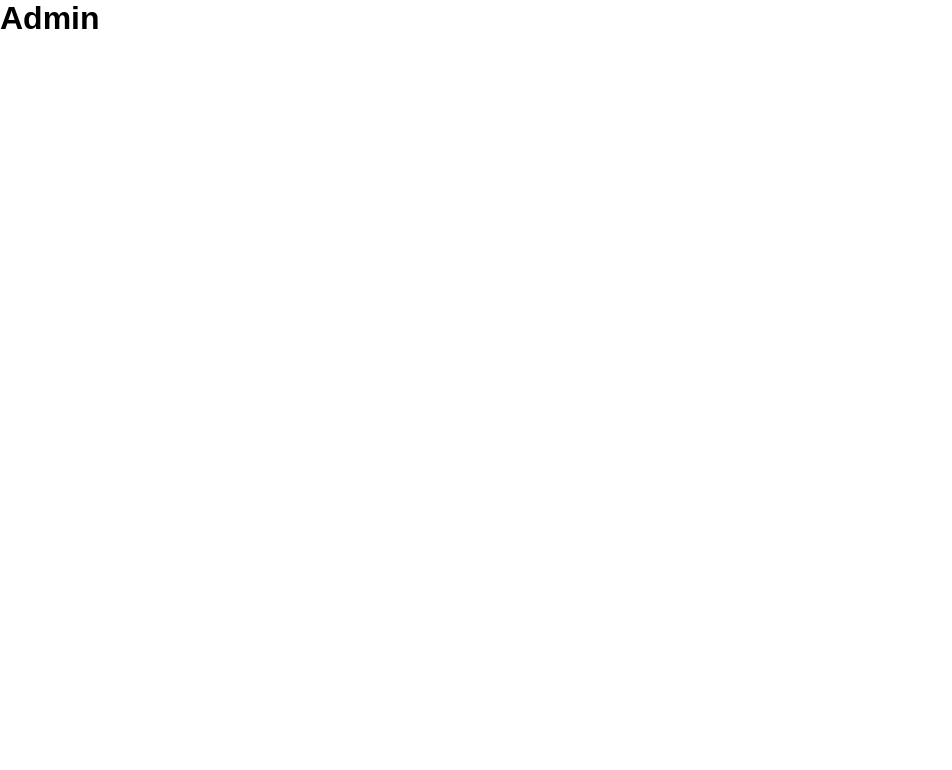
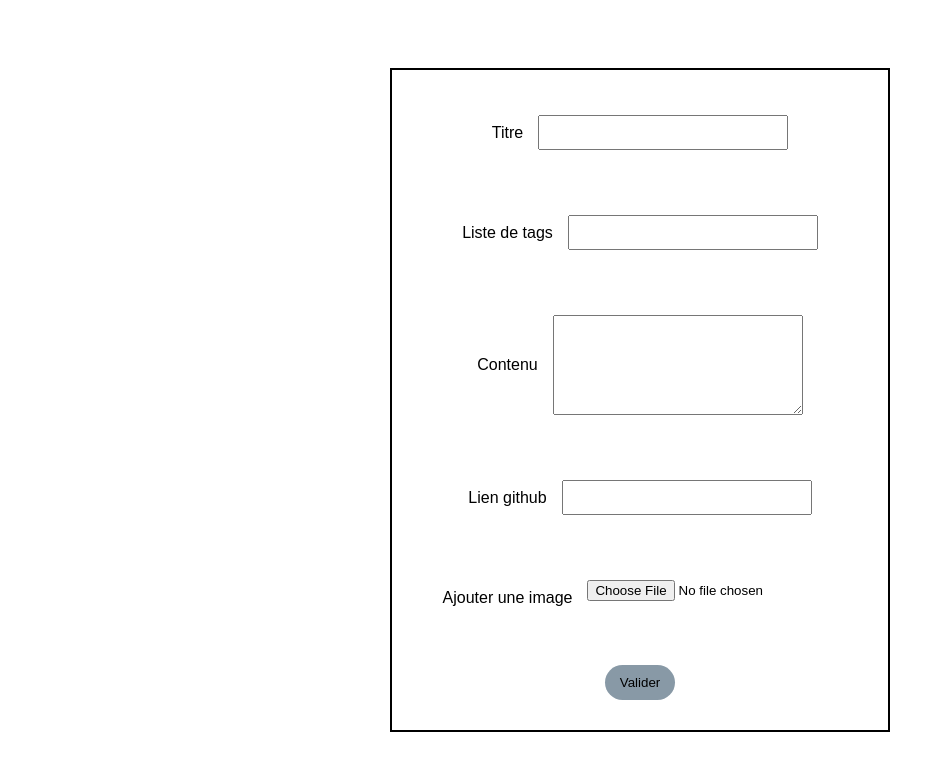
Before and after one commit to AvirKarakitsos/OC_project8_portfolio_frontend, a React (Create React App) app: page /admin in a window 1280 px wide. Shown: the top 770 px of the page, without its empty margins (0-952 px from the left). Built offline with nearby package versions, Linux system fonts and the light colour scheme.

Commit message:
feat: post project

```diff
--- a/src/index.css
+++ b/src/index.css
@@ -108,9 +108,14 @@ img {
 }
 
 .input-style {
-    height: 35px;
     width: 250px;
     margin: 15px 0;
+}
+.input-size {
+    height: 35px;
+}
+.area-size {
+    height: 100px;
 }
 
 /*Colors*/
--- a/src/pages/Admin.js
+++ b/src/pages/Admin.js
@@ -1,7 +1,102 @@
+import { useState } from "react";
 
 function Admin() {
+    const [title, setTitle] = useState('')
+    const [tags, setTags] = useState('')
+    const [content, setContent] = useState('')
+    const [link, setLink] = useState('')
+    const [image, setImage] = useState(null)
+
+    const handleAddProject = function(e) {
+        e.preventDefault()
+        const newProject = {
+            title: title,
+            tags: tags,
+            content: image,
+            link: link
+        }
+        if(!image) console.log("Ajouter une image")
+        else {
+            let formData = new FormData()
+
+            formData.append("project",newProject)
+            formData.append("image",image)
+
+            fetch(`http://localhost:4000/api/projects`,
+                {
+                    method: "POST",
+                    headers: {"Authorization": `Bearer ${localStorage.getItem("token")}`},
+                    body: formData
+                })
+        }
+    }
+
     return (
-       <h1>Admin</h1>
+        <div className="container-100 flex justify-center align-center">
+            <form onSubmit={handleAddProject} className="form-container flex justify-center align-center border-black">
+                <label className="flex align-center column-gap-15" htmlFor={title}>
+                    Titre
+                    <input
+                        className="input-style input-size"
+                        type="text"
+                        name="title"
+                        id="title"
+                        value={title}
+                        onChange={(e) => { setTitle(e.target.value); }}
+                        required
+                    />
+                </label>
+                <label className="flex align-center column-gap-15" htmlFor="tags">
+                    <p>Liste de tags</p>
+                    <input
+                        className="input-style input-size"
+                        type="text"
+                        name="tags"
+                        id="tags"
+                        value={tags}
+                        onChange={(e) => { setTags(e.target.value); }}
+                        required
+                    />
+                </label>
+                <label className="flex align-center column-gap-15" htmlFor="content">
+                    <p>Contenu</p>
+                    <textarea
+                        className="input-style area-size"
+                        name="content"
+                        id="content"
+                        value={content}
+                        onChange={(e) => { setContent(e.target.value); }}
+                        required
+                    >
+                    </textarea>
+                </label>
+                <label className="flex align-center column-gap-15" htmlFor="link">
+                    <p>Lien github</p>
+                    <input
+                        className="input-style input-size"
+                        type="text"
+                        name="link"
+                        id="link"
+                        value={link}
+                        onChange={(e) => { setLink(e.target.value); }}
+                        required
+                    />
+                </label>
+                <label className="flex align-center column-gap-15" htmlFor="image">
+                    <p>Ajouter une image</p>
+                    <input
+                        className="input-style input-size"
+                        type="file"
+                        id="image"
+                        accept="image/*"
+                        onChange={(e) => { setImage(e.target.files[0]); }}
+                    />
+                </label>
+                <button type="submit" className="btn-dark no-border">
+                    Valider
+                </button>
+            </form>
+        </div>
     )
 }
 
--- a/src/pages/Login.js
+++ b/src/pages/Login.js
@@ -1,4 +1,5 @@
 import { useState } from "react";
+import { useNavigate } from "react-router-dom";
 
 function Login() {
     const [email, setEmail] = useState('');
@@ -27,7 +28,9 @@ function Login() {
     //         .then(data=> console.log(data.message))
     //         .catch(err => console.log(err.message))
     // }
-    const handleLogin= function(e){
+    let navigate = useNavigate()
+
+    const handleLogin = function(e){
 		e.preventDefault()
         let newUser = {
             email: email,
@@ -48,7 +51,10 @@ function Login() {
                 return response.json()
             })
             .then(data => {
-                if(data.token !== undefined) localStorage.setItem("token", data.token)
+                if(data.token !== undefined) {
+                    localStorage.setItem("token", data.token)
+                    navigate('/')
+                }
             })
             .catch(err => console.log(err.message))
     }
@@ -59,7 +65,7 @@ function Login() {
                 <label htmlFor={email}>
                     <p>Adresse email</p>
                     <input
-                        className="input-style"
+                        className="input-style input-size"
                         type="email"
                         name="email"
                         id="email"
@@ -70,7 +76,7 @@ function Login() {
                 <label htmlFor="password">
                     <p>Mot de passe</p>
                     <input
-                        className="input-style"
+                        className="input-style input-size"
                         type="password"
                         name="password"
                         id="password"
```
